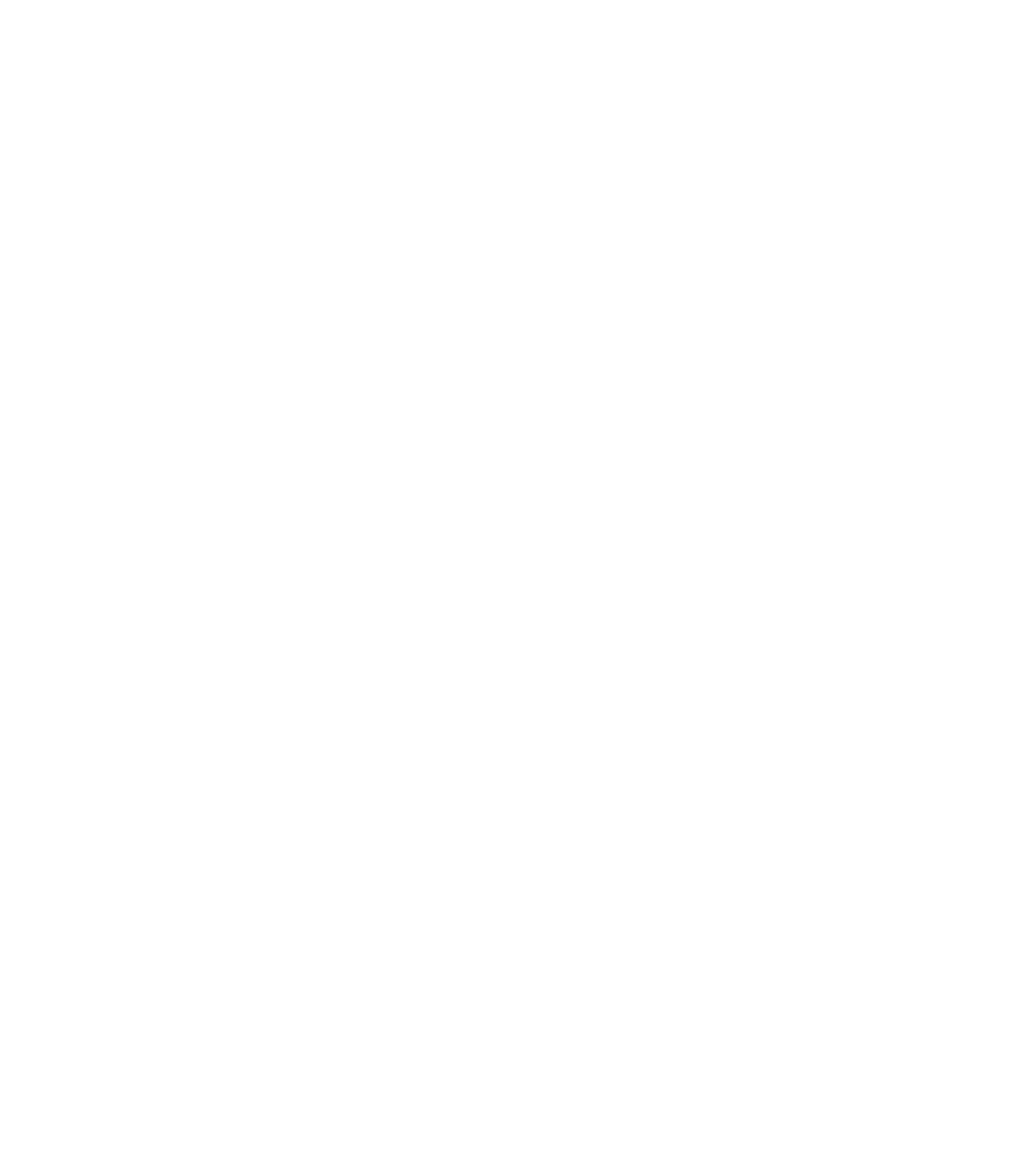
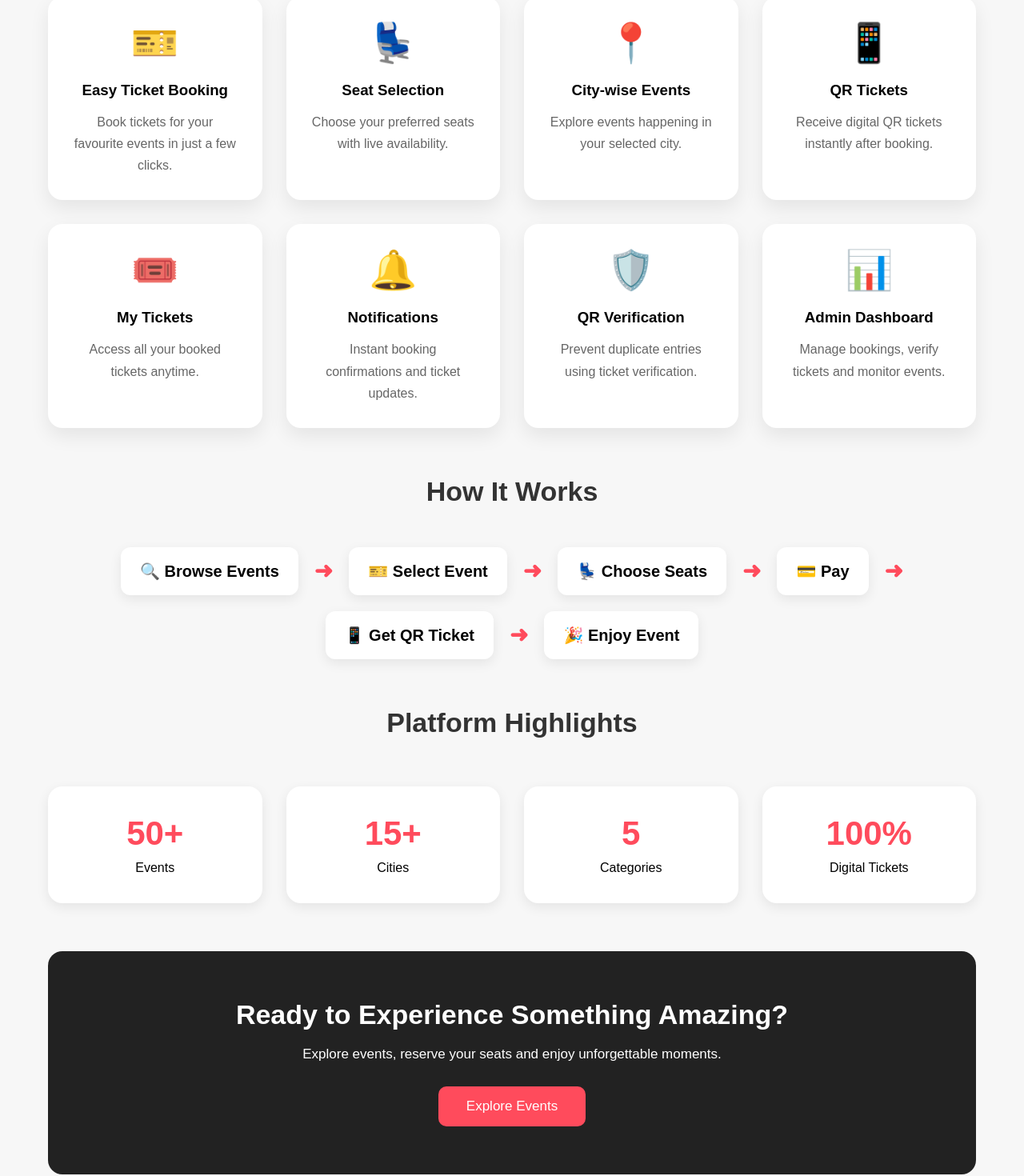
Before and after one commit to Parul-0812/TheShowSpot-Event-ticket-booking-system, a React app in the folder frontend/: page /features in a window 1280 px wide. Before the commit this address had no page. Shown: the part 560-2030 px from the top of the page at 80% size. Before the commit the page ends 800 px from the top, so only its background shows below. Built offline with nearby package versions, Linux system fonts and the light colour scheme; the HTML template or start-up script is replaced by a standard one.

Commit message:
Added new features tab

```diff
--- a/frontend/src/App.jsx
+++ b/frontend/src/App.jsx
@@ -13,6 +13,7 @@
 import Notifications from "./pages/notifications";
 import Payment from "./pages/payment";
 import AdminLogin from "./pages/adminLogin";
+import Features from "./pages/Features";
 
 function App(){
 
@@ -36,6 +37,10 @@
             <Route path="/dashboard" element={<Dashboard/>}/>
             <Route path="/myBookings" element={<MyBookings/>}/>
             <Route path="/notifications" element={<Notifications/>}/>
+            <Route
+path="/features"
+element={<Features/>}
+/>
 
 
 
--- a/frontend/src/components/navbar.jsx
+++ b/frontend/src/components/navbar.jsx
@@ -107,9 +107,7 @@
 
     <Link to="/events">Events</Link>
 
-    <Link to="/hostEvent">Host Event</Link>
-
-    <a href="/#features">Features</a>
+    <Link to="/features" className="nav-link">Features</Link>
 
 </div>
 
--- /dev/null
+++ b/frontend/src/pages/features.jsx
@@ -0,0 +1,264 @@
+import React from "react";
+import Navbar from "../components/Navbar";
+import Footer from "../components/Footer";
+
+import { Link } from "react-router-dom";
+import "../styles/features.css";
+
+function Features(){
+
+return(
+
+<>
+
+<Navbar/>
+
+
+<div className="features-page">
+
+<div className="features-hero">
+
+<h1>✨ Why Choose TheShowSpot?</h1>
+
+<p>
+
+Your one-stop destination for discovering events, booking tickets
+and enjoying unforgettable experiences.
+
+</p>
+
+</div>
+
+<h2 className="section-title">
+Our Features
+</h2>
+
+<div className="feature-grid">
+
+<div className="feature-card">
+
+<div className="icon">🎫</div>
+
+<h3>Easy Ticket Booking</h3>
+
+<p>
+
+Book tickets for your favourite events in just a few clicks.
+
+</p>
+
+</div>
+
+<div className="feature-card">
+
+<div className="icon">💺</div>
+
+<h3>Seat Selection</h3>
+
+<p>
+
+Choose your preferred seats with live availability.
+
+</p>
+
+</div>
+
+<div className="feature-card">
+
+<div className="icon">📍</div>
+
+<h3>City-wise Events</h3>
+
+<p>
+
+Explore events happening in your selected city.
+
+</p>
+
+</div>
+
+
+
+<div className="feature-card">
+
+<div className="icon">📱</div>
+
+<h3>QR Tickets</h3>
+
+<p>
+
+Receive digital QR tickets instantly after booking.
+
+</p>
+
+</div>
+
+<div className="feature-card">
+
+<div className="icon">🎟️</div>
+
+<h3>My Tickets</h3>
+
+<p>
+
+Access all your booked tickets anytime.
+
+</p>
+
+</div>
+
+<div className="feature-card">
+
+<div className="icon">🔔</div>
+
+<h3>Notifications</h3>
+
+<p>
+
+Instant booking confirmations and ticket updates.
+
+</p>
+
+</div>
+
+<div className="feature-card">
+
+<div className="icon">🛡️</div>
+
+<h3>QR Verification</h3>
+
+<p>
+
+Prevent duplicate entries using ticket verification.
+
+</p>
+
+</div>
+
+<div className="feature-card">
+
+<div className="icon">📊</div>
+
+<h3>Admin Dashboard</h3>
+
+<p>
+
+Manage bookings, verify tickets and monitor events.
+
+</p>
+
+</div>
+
+</div>
+
+<h2 className="section-title">
+
+How It Works
+
+</h2>
+
+<div className="timeline">
+
+<div>🔍 Browse Events</div>
+
+<span>➜</span>
+
+<div>🎫 Select Event</div>
+
+<span>➜</span>
+
+<div>💺 Choose Seats</div>
+
+<span>➜</span>
+
+<div>💳 Pay</div>
+
+<span>➜</span>
+
+<div>📱 Get QR Ticket</div>
+
+<span>➜</span>
+
+<div>🎉 Enjoy Event</div>
+
+</div>
+
+<h2 className="section-title">
+
+Platform Highlights
+
+</h2>
+
+<div className="stats">
+
+<div>
+
+<h1>50+</h1>
+
+<p>Events</p>
+
+</div>
+
+<div>
+
+<h1>15+</h1>
+
+<p>Cities</p>
+
+</div>
+
+<div>
+
+<h1>5</h1>
+
+<p>Categories</p>
+
+</div>
+
+<div>
+
+<h1>100%</h1>
+
+<p>Digital Tickets</p>
+
+</div>
+
+</div>
+
+<div className="cta">
+
+<h2>
+
+Ready to Experience Something Amazing?
+
+</h2>
+
+<p>
+
+Explore events, reserve your seats and enjoy unforgettable moments.
+
+</p>
+
+<a href="/events">
+
+<button>
+
+Explore Events
+
+</button>
+
+</a>
+
+</div>
+
+</div>
+
+<Footer/>
+
+</>
+
+)
+
+}
+
+export default Features;
--- a/frontend/src/pages/homepage.jsx
+++ b/frontend/src/pages/homepage.jsx
@@ -189,9 +189,9 @@
 
         <Link to="/events">Events</Link>
 
-        <Link to="/hostEvent">Host Event</Link>
-
-        <a href="/#features">Features</a>
+        <Link to="/features" className="nav-link">
+            Features
+        </Link>
 
     </div>
 
@@ -570,26 +570,22 @@
 
 
 
-<div className="stats">
+<div className="about-stats">
 
-
-<div>
+    <div className="about-stat">
         <h1>15+</h1>
         <p>Events</p>
     </div>
 
-
-<div>
+    <div className="about-stat">
         <h1>10+</h1>
         <p>Cities</p>
     </div>
 
-
-<div>
+    <div className="about-stat">
         <h1>24/7</h1>
         <p>Digital Access</p>
     </div>
-
 
 </div>
 
--- /dev/null
+++ b/frontend/src/styles/features.css
@@ -0,0 +1,243 @@
+.features-page{
+
+background:#f7f7f7;
+
+padding:60px;
+
+}
+
+.features-hero{
+
+text-align:center;
+
+padding:50px;
+
+background:linear-gradient(135deg,#ff4b5c,#ff7b54);
+
+color:white;
+
+border-radius:18px;
+
+margin-bottom:60px;
+
+}
+
+.features-hero h1{
+
+font-size:42px;
+
+margin-bottom:20px;
+
+}
+
+.features-hero p{
+
+font-size:18px;
+
+max-width:700px;
+
+margin:auto;
+
+line-height:1.8;
+
+}
+
+.section-title{
+
+text-align:center;
+
+margin:60px 0 35px;
+
+font-size:34px;
+
+color:#333;
+
+}
+
+.feature-grid{
+
+display:grid;
+
+grid-template-columns:repeat(4, 1fr);
+
+gap:30px;
+
+}
+
+.feature-card{
+
+background:white;
+
+padding:30px;
+
+border-radius:18px;
+
+text-align:center;
+
+box-shadow:0 10px 25px rgba(0,0,0,.08);
+
+transition:.3s;
+
+}
+
+.feature-card:hover{
+
+transform:translateY(-8px);
+
+}
+
+.icon{
+
+font-size:48px;
+
+margin-bottom:20px;
+
+}
+
+.feature-card h3{
+
+margin-bottom:15px;
+
+}
+
+.feature-card p{
+
+color:#666;
+
+line-height:1.7;
+
+}
+
+.timeline{
+
+display:flex;
+
+justify-content:center;
+
+align-items:center;
+
+gap:20px;
+
+flex-wrap:wrap;
+
+margin:50px 0;
+
+font-size:20px;
+
+font-weight:600;
+
+}
+
+.timeline div{
+
+background:white;
+
+padding:18px 24px;
+
+border-radius:12px;
+
+box-shadow:0 5px 15px rgba(0,0,0,.08);
+
+}
+
+.timeline span{
+
+font-size:28px;
+
+color:#ff4b5c;
+
+}
+
+.stats{
+
+display:grid;
+
+grid-template-columns:repeat(4,1fr);
+
+gap:30px;
+
+margin:60px 0;
+
+text-align:center;
+
+}
+
+.stats div{
+
+background:white;
+
+padding:35px;
+
+border-radius:18px;
+
+box-shadow:0 5px 15px rgba(0,0,0,.08);
+
+}
+
+.stats h1{
+
+color:#ff4b5c;
+
+font-size:42px;
+
+margin-bottom:10px;
+
+}
+
+.cta{
+
+background:#222;
+
+color:white;
+
+padding:60px;
+
+text-align:center;
+
+border-radius:18px;
+
+margin-top:50px;
+
+}
+
+.cta h2{
+
+font-size:34px;
+
+margin-bottom:20px;
+
+}
+
+.cta p{
+
+margin-bottom:30px;
+
+font-size:17px;
+
+}
+
+.cta button{
+
+padding:15px 35px;
+
+font-size:17px;
+
+background:#ff4b5c;
+
+color:white;
+
+border:none;
+
+border-radius:10px;
+
+cursor:pointer;
+
+transition:.3s;
+
+}
+
+.cta button:hover{
+
+background:#e43d4d;
+
+}
--- a/frontend/src/styles/homepage.css
+++ b/frontend/src/styles/homepage.css
@@ -676,33 +676,38 @@
 }
 
 
-.stats{
-
-    display:flex;
-
-    justify-content:center;
-
-    gap:80px;
-
-    margin-top:40px;
-
+.about-stats{
+    display: flex;
+    justify-content: center;   /* Centers the three boxes */
+    align-items: center;
+    gap: 30px;
+    margin: 45px auto;
+    flex-wrap: wrap;
 }
 
-
-.stats h1{
-
-    font-size:42px;
-
+.about-stat{
+    width: 240px;
+    height: 140px;
+    background: white;
+    border-radius: 18px;
+    display: flex;
+    flex-direction: column;
+    justify-content: center;
+    align-items: center;
+    box-shadow: 0 8px 20px rgba(0,0,0,0.08);
 }
 
-
-.stats p{
-
-    font-size:18px;
-
+.about-stat h1{
+    color:#ff4b5c;
+    font-size:48px;
+    margin-bottom:10px;
 }
 
-
+.about-stat p{
+    color:#666;
+    font-size:18px;
+    font-weight:600;
+}
 .contact{
 
     margin-top:40px;
```
Lines whose indentation alone changed are shown as unchanged.
